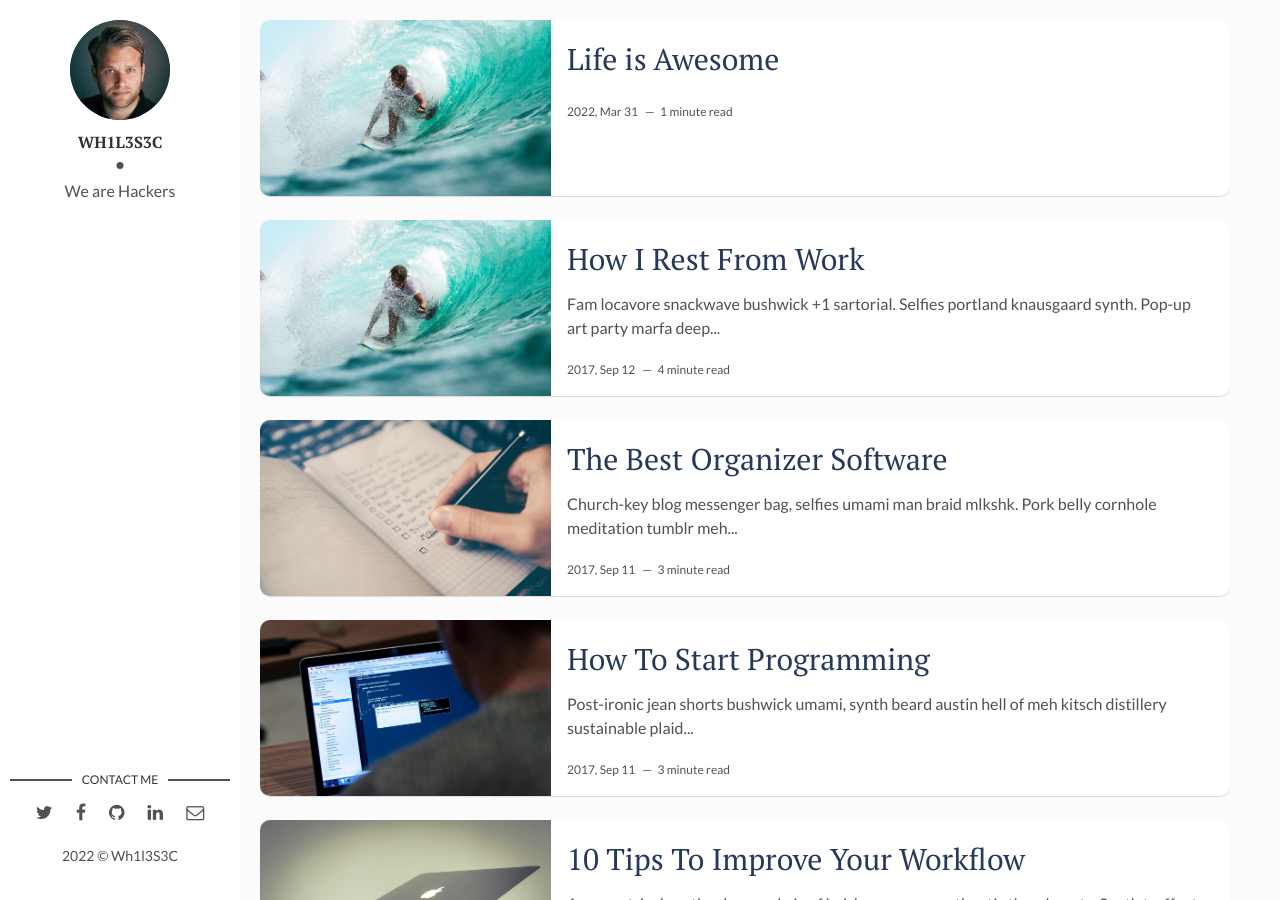
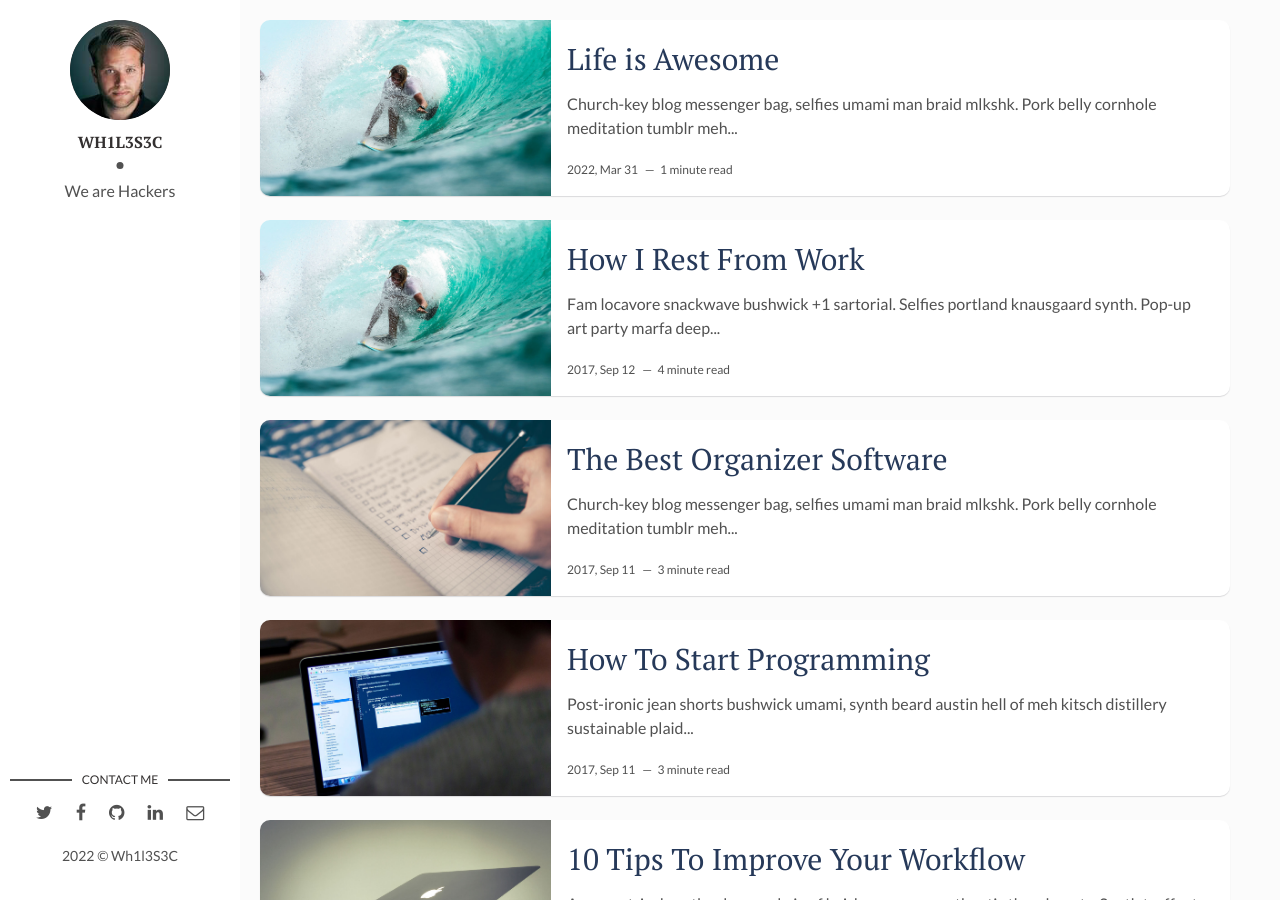
Before and after one commit to WhileSEC/whilesec, a Jekyll site: the page built from index.html, in a window 1280 px wide and 900 px high. Built offline with Jekyll 4.4.1, drawn with Linux system fonts in a browser that asks for light colours; the list of posts is cut into pages by our own code; some of the changed lines change nothing that is shown.

Commit message:
Testing Post 2

```diff
--- a/_posts/2022-03-31-life-is-awesome.markdown
+++ b/_posts/2022-03-31-life-is-awesome.markdown
@@ -7,3 +7,4 @@ img: i-rest.jpg # Add image post (optional)
 fig-caption: # Add figcaption (optional)
 tags: [Computer, Hacking]
 ---
+Church-key blog messenger bag, selfies umami man braid mlkshk. Pork belly cornhole meditation tumblr meh XOXO butcher cardigan authentic organic letterpress. Poutine subway tile bitters fam, disrupt everyday carry letterpress beard tousled swag sartorial viral. Retro af 3 wolf moon heirloom, pork belly man bun DIY chillwave. Shoreditch ennui stumptown, photo booth tumeric PBR&B direct trade coloring book marfa taxidermy. Gentrify brunch typewriter woke freegan. Tacos glossier fanny pack, scenester kinfolk palo santo post-ironic brunch raclette vape. Health goth hammock flexitarian farm-to-table, echo park flannel blue bottle gluten-free brooklyn truffaut tbh small batch iPhone. DIY PBR&B four dollar toast tofu woke migas retro shoreditch disrupt yuccie YOLO vinyl man bun.
```
